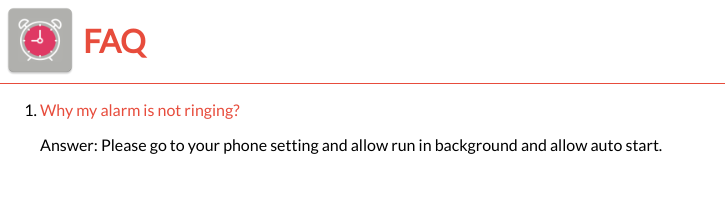
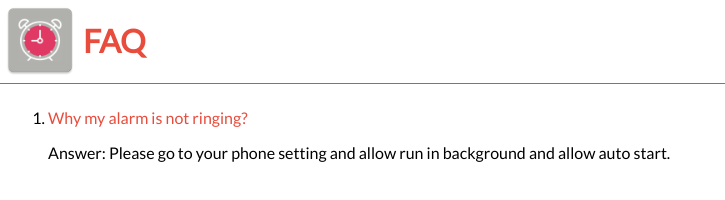
Before and after one commit to jefryjacky/jefryjacky.github.io, a plain HTML site: page product/smartwaker/faq.htm in a window 1280 px wide. Shown: the whole page, without its empty margins (0-725 px from the left). Drawn offline with nearby package versions, Linux system fonts and the light colour scheme.

Commit message:
update faq view

```diff
--- a/product/smartwaker/faq.htm
+++ b/product/smartwaker/faq.htm
@@ -22,6 +22,9 @@
       .question{
         color: #e74c3c;
       }
+      .container{
+        padding: 8px;
+      }
     </style>
 </head>
 <body>
```
